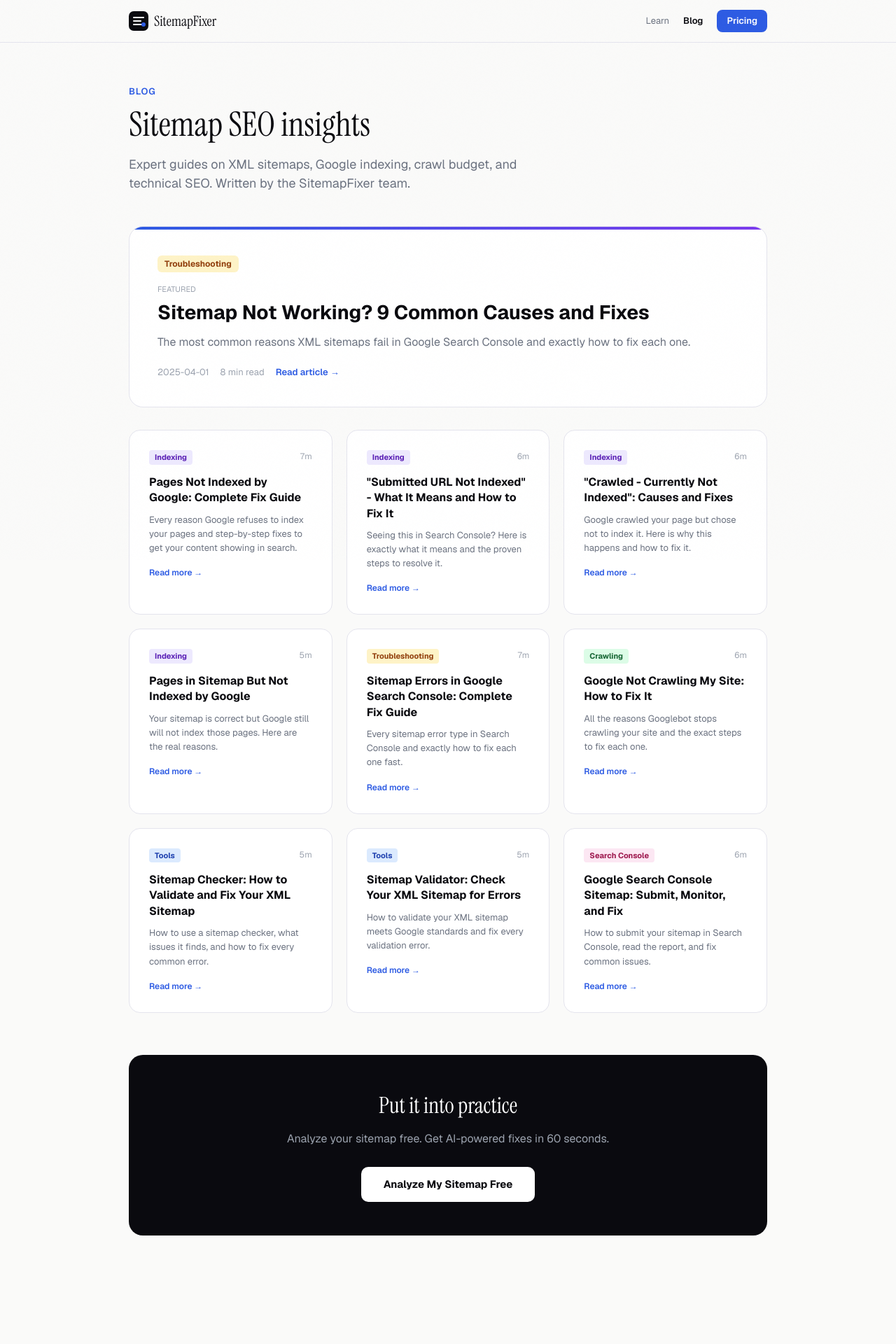
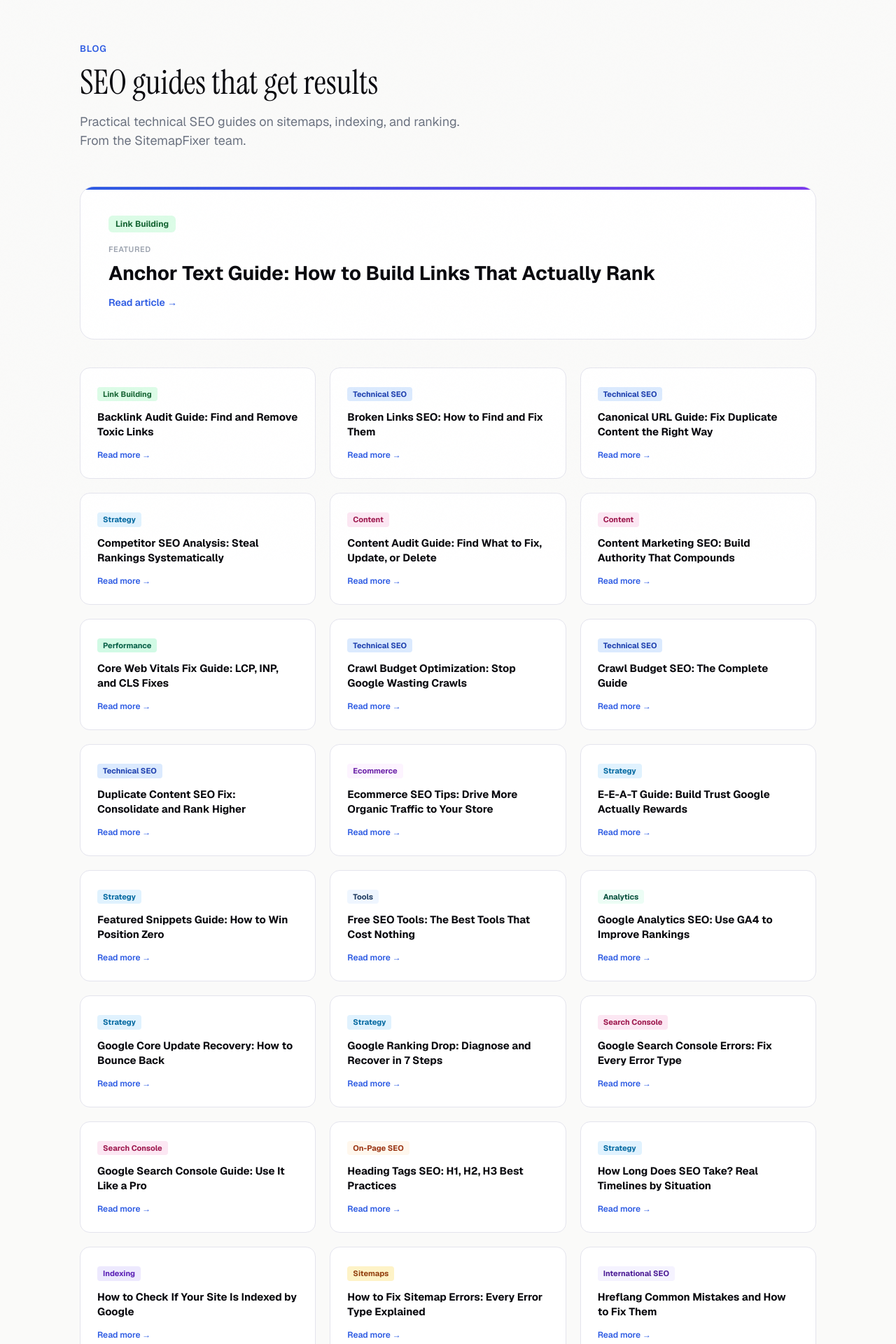
Before and after one commit to Watermelon-Coctail-Bar/sitemap-fixer, a Next.js app: page /blog in a window 1280 px wide. Shown: the top 1920 px of the page at 70% size. Before the commit the page ends 1825 px from the top, so only its background shows below. Built offline with nearby package versions, Linux system fonts and the light colour scheme.

Commit message:
Update page.tsx

```diff
--- a/src/app/blog/page.tsx
+++ b/src/app/blog/page.tsx
@@ -1,90 +1,134 @@
 import type { Metadata } from 'next';
+
 export const metadata: Metadata = {
-  title: 'Blog - Sitemap SEO Tips and Guides | SitemapFixer',
-  description: 'Expert guides on XML sitemaps, Google indexing, crawl budget, and technical SEO. Free articles from the SitemapFixer team.',
+  title: 'Blog - SEO Guides and Technical SEO Tips | SitemapFixer',
+  description: 'Expert guides on XML sitemaps, Google indexing, crawl budget, Core Web Vitals, and technical SEO. Free articles from the SitemapFixer team.',
   alternates: { canonical: 'https://sitemapfixer.com/blog' },
+  openGraph: { title: 'Blog - SEO Guides | SitemapFixer', url: 'https://sitemapfixer.com/blog', type: 'website' },
 };
+
 const POSTS = [
-  { slug: 'sitemap-not-working', title: 'Sitemap Not Working? 9 Common Causes and Fixes', desc: 'The most common reasons XML sitemaps fail in Google Search Console and exactly how to fix each one.', date: '2025-04-01', cat: 'Troubleshooting', min: 8 },
-  { slug: 'pages-not-indexed-google', title: 'Pages Not Indexed by Google: Complete Fix Guide', desc: 'Every reason Google refuses to index your pages and step-by-step fixes to get your content showing in search.', date: '2025-04-01', cat: 'Indexing', min: 7 },
-  { slug: 'submitted-url-not-indexed', title: '"Submitted URL Not Indexed" - What It Means and How to Fix It', desc: 'Seeing this in Search Console? Here is exactly what it means and the proven steps to resolve it.', date: '2025-04-01', cat: 'Indexing', min: 6 },
-  { slug: 'crawled-currently-not-indexed', title: '"Crawled - Currently Not Indexed": Causes and Fixes', desc: 'Google crawled your page but chose not to index it. Here is why this happens and how to fix it.', date: '2025-04-01', cat: 'Indexing', min: 6 },
-  { slug: 'pages-in-sitemap-not-indexed', title: 'Pages in Sitemap But Not Indexed by Google', desc: 'Your sitemap is correct but Google still will not index those pages. Here are the real reasons.', date: '2025-04-01', cat: 'Indexing', min: 5 },
-  { slug: 'sitemap-errors-google-search-console', title: 'Sitemap Errors in Google Search Console: Complete Fix Guide', desc: 'Every sitemap error type in Search Console and exactly how to fix each one fast.', date: '2025-04-01', cat: 'Troubleshooting', min: 7 },
-  { slug: 'google-not-crawling-my-site', title: 'Google Not Crawling My Site: How to Fix It', desc: 'All the reasons Googlebot stops crawling your site and the exact steps to fix each one.', date: '2025-04-01', cat: 'Crawling', min: 6 },
-  { slug: 'sitemap-checker', title: 'Sitemap Checker: How to Validate and Fix Your XML Sitemap', desc: 'How to use a sitemap checker, what issues it finds, and how to fix every common error.', date: '2025-04-01', cat: 'Tools', min: 5 },
-  { slug: 'sitemap-validator', title: 'Sitemap Validator: Check Your XML Sitemap for Errors', desc: 'How to validate your XML sitemap meets Google standards and fix every validation error.', date: '2025-04-01', cat: 'Tools', min: 5 },
-  { slug: 'google-search-console-sitemap', title: 'Google Search Console Sitemap: Submit, Monitor, and Fix', desc: 'How to submit your sitemap in Search Console, read the report, and fix common issues.', date: '2025-04-01', cat: 'Search Console', min: 6 },
+  { slug: 'anchor-text-guide', title: 'Anchor Text Guide: How to Build Links That Actually Rank', cat: 'Link Building' },
+  { slug: 'backlink-audit-guide', title: 'Backlink Audit Guide: Find and Remove Toxic Links', cat: 'Link Building' },
+  { slug: 'broken-links-seo', title: 'Broken Links SEO: How to Find and Fix Them', cat: 'Technical SEO' },
+  { slug: 'canonical-url-guide', title: 'Canonical URL Guide: Fix Duplicate Content the Right Way', cat: 'Technical SEO' },
+  { slug: 'competitor-seo-analysis', title: 'Competitor SEO Analysis: Steal Rankings Systematically', cat: 'Strategy' },
+  { slug: 'content-audit-guide', title: 'Content Audit Guide: Find What to Fix, Update, or Delete', cat: 'Content' },
+  { slug: 'content-marketing-seo', title: 'Content Marketing SEO: Build Authority That Compounds', cat: 'Content' },
+  { slug: 'core-web-vitals-fix-guide', title: 'Core Web Vitals Fix Guide: LCP, INP, and CLS Fixes', cat: 'Performance' },
+  { slug: 'crawl-budget-optimization', title: 'Crawl Budget Optimization: Stop Google Wasting Crawls', cat: 'Technical SEO' },
+  { slug: 'crawl-budget-seo-guide', title: 'Crawl Budget SEO: The Complete Guide', cat: 'Technical SEO' },
+  { slug: 'duplicate-content-seo-fix', title: 'Duplicate Content SEO Fix: Consolidate and Rank Higher', cat: 'Technical SEO' },
+  { slug: 'ecommerce-seo-tips', title: 'Ecommerce SEO Tips: Drive More Organic Traffic to Your Store', cat: 'Ecommerce' },
+  { slug: 'eeat-guide', title: 'E-E-A-T Guide: Build Trust Google Actually Rewards', cat: 'Strategy' },
+  { slug: 'featured-snippets-guide', title: 'Featured Snippets Guide: How to Win Position Zero', cat: 'Strategy' },
+  { slug: 'free-seo-tools', title: 'Free SEO Tools: The Best Tools That Cost Nothing', cat: 'Tools' },
+  { slug: 'google-analytics-seo', title: 'Google Analytics SEO: Use GA4 to Improve Rankings', cat: 'Analytics' },
+  { slug: 'google-core-update-recovery', title: 'Google Core Update Recovery: How to Bounce Back', cat: 'Strategy' },
+  { slug: 'google-ranking-drop', title: 'Google Ranking Drop: Diagnose and Recover in 7 Steps', cat: 'Strategy' },
+  { slug: 'google-search-console-errors-guide', title: 'Google Search Console Errors: Fix Every Error Type', cat: 'Search Console' },
+  { slug: 'google-search-console-guide', title: 'Google Search Console Guide: Use It Like a Pro', cat: 'Search Console' },
+  { slug: 'heading-tags-seo', title: 'Heading Tags SEO: H1, H2, H3 Best Practices', cat: 'On-Page SEO' },
+  { slug: 'how-long-does-seo-take', title: 'How Long Does SEO Take? Real Timelines by Situation', cat: 'Strategy' },
+  { slug: 'how-to-check-if-site-is-indexed', title: 'How to Check If Your Site Is Indexed by Google', cat: 'Indexing' },
+  { slug: 'how-to-fix-sitemap-errors', title: 'How to Fix Sitemap Errors: Every Error Type Explained', cat: 'Sitemaps' },
+  { slug: 'hreflang-common-mistakes', title: 'Hreflang Common Mistakes and How to Fix Them', cat: 'International SEO' },
+  { slug: 'https-migration-guide', title: 'HTTPS Migration Guide: Move Without Losing Rankings', cat: 'Technical SEO' },
+  { slug: 'image-alt-text-guide', title: 'Image Alt Text Guide: Write Alt Text That Ranks', cat: 'On-Page SEO' },
+  { slug: 'indexing-speed-guide', title: 'Indexing Speed Guide: Get Pages Indexed Faster', cat: 'Indexing' },
+  { slug: 'internal-linking-strategy', title: 'Internal Linking Strategy: Pass Authority to Every Page', cat: 'On-Page SEO' },
+  { slug: 'international-seo-guide', title: 'International SEO Guide: Rank in Multiple Countries', cat: 'International SEO' },
+  { slug: 'javascript-seo-guide', title: 'JavaScript SEO Guide: Make Your JS Site Crawlable', cat: 'Technical SEO' },
+  { slug: 'keyword-cannibalization', title: 'Keyword Cannibalization: Find It and Fix It for Good', cat: 'Strategy' },
+  { slug: 'keyword-research-guide', title: 'Keyword Research Guide: Find Keywords That Drive Revenue', cat: 'Keyword Research' },
+  { slug: 'link-building-guide', title: 'Link Building Guide: Earn Backlinks That Move Rankings', cat: 'Link Building' },
+  { slug: 'link-equity-guide', title: 'Link Equity Guide: How PageRank Flows Through Your Site', cat: 'Link Building' },
+  { slug: 'local-citations-guide', title: 'Local Citations Guide: Build NAP Consistency That Ranks', cat: 'Local SEO' },
+  { slug: 'local-seo-basics', title: 'Local SEO Basics: Get Found in Your City', cat: 'Local SEO' },
+  { slug: 'long-tail-keywords-guide', title: 'Long-Tail Keywords Guide: Win Traffic With Less Competition', cat: 'Keyword Research' },
+  { slug: 'meta-description-optimization', title: 'Meta Description Optimization: Write Descriptions That Get Clicks', cat: 'On-Page SEO' },
+  { slug: 'meta-tags-guide', title: 'Meta Tags Guide: Every Tag and When to Use It', cat: 'On-Page SEO' },
+  { slug: 'mobile-seo-guide', title: 'Mobile SEO Guide: Optimize for Mobile-First Indexing', cat: 'Technical SEO' },
+  { slug: 'noindex-fix-guide', title: 'Noindex Fix Guide: Remove the Tag When It Should Not Be There', cat: 'Technical SEO' },
+  { slug: 'on-page-seo-checklist', title: 'On-Page SEO Checklist: Optimize Every Page Completely', cat: 'On-Page SEO' },
+  { slug: 'orphan-pages-fix', title: 'Orphan Pages Fix: Find and Link Every Orphaned Page', cat: 'Technical SEO' },
+  { slug: 'page-speed-improvement', title: 'Page Speed Improvement: 10 Quick Wins Ranked by Impact', cat: 'Performance' },
+  { slug: 'page-title-optimization', title: 'Page Title Optimization: Write Titles That Rank and Get Clicks', cat: 'On-Page SEO' },
+  { slug: 'pagination-seo-guide', title: 'Pagination SEO Guide: Handle Paginated Content Correctly', cat: 'Technical SEO' },
+  { slug: 'redirect-seo-guide', title: 'Redirect SEO Guide: 301, 302, and When to Use Each', cat: 'Technical SEO' },
+  { slug: 'robots-txt-disallow-all', title: 'Robots.txt Disallow All: When and How to Use It', cat: 'Technical SEO' },
+  { slug: 'schema-markup-guide', title: 'Schema Markup Guide: Add Structured Data That Gets Rich Results', cat: 'Technical SEO' },
+  { slug: 'seo-audit-tools', title: 'SEO Audit Tools: The Best Tools for Finding Every Issue', cat: 'Tools' },
+  { slug: 'seo-basics-guide', title: "SEO Basics: A Beginner's Guide to Search Engine Optimization", cat: 'Strategy' },
+  { slug: 'seo-checklist-2025', title: 'SEO Checklist 2025: Every Ranking Factor That Matters', cat: 'Strategy' },
+  { slug: 'seo-for-bloggers', title: 'SEO for Bloggers: Grow Your Blog With Organic Traffic', cat: 'Content' },
+  { slug: 'seo-for-startups-guide', title: 'SEO for Startups: Get Traction Without a Big Budget', cat: 'Strategy' },
+  { slug: 'seo-mistakes-beginners', title: 'SEO Mistakes Beginners Make and How to Avoid Them', cat: 'Strategy' },
+  { slug: 'seo-roi-calculation', title: 'SEO ROI Calculation: Prove the Value of Organic Traffic', cat: 'Analytics' },
+  { slug: 'site-migration-seo-guide', title: 'Site Migration SEO Guide: Move Without Losing Rankings', cat: 'Technical SEO' },
+  { slug: 'site-speed-seo', title: 'Site Speed SEO: How Page Load Time Affects Rankings', cat: 'Performance' },
+  { slug: 'sitemap-blocked-robots-txt', title: 'Sitemap Blocked by Robots.txt: How to Fix It', cat: 'Sitemaps' },
+  { slug: 'sitemap-vs-robots-txt', title: 'Sitemap vs Robots.txt: What Each Does and When to Use It', cat: 'Sitemaps' },
+  { slug: 'social-media-seo', title: 'Social Media SEO: Use Social to Amplify Search Rankings', cat: 'Strategy' },
+  { slug: 'structured-data-guide', title: 'Structured Data Guide: Schema Types That Help Rankings', cat: 'Technical SEO' },
+  { slug: 'submit-sitemap-google', title: 'Submit Sitemap to Google: Step-by-Step in Search Console', cat: 'Sitemaps' },
+  { slug: 'technical-seo-audit-guide', title: 'Technical SEO Audit Guide: Find Every Issue Systematically', cat: 'Technical SEO' },
+  { slug: 'technical-seo-for-beginners', title: 'Technical SEO for Beginners: The Essentials Explained', cat: 'Technical SEO' },
+  { slug: 'thin-content-guide', title: 'Thin Content Guide: Find It and Fix It for Better Rankings', cat: 'Content' },
+  { slug: 'url-structure-guide', title: 'URL Structure Guide: Build URLs That Rank and Convert', cat: 'Technical SEO' },
+  { slug: 'video-seo-guide', title: 'Video SEO Guide: Rank Your Videos in Google Search', cat: 'Content' },
+  { slug: 'website-not-showing-google', title: 'Website Not Showing in Google: Every Fix Explained', cat: 'Indexing' },
+  { slug: 'website-speed-test-tools', title: 'Website Speed Test Tools: Measure and Improve Performance', cat: 'Tools' },
+  { slug: 'why-is-google-not-indexing-my-site', title: 'Why Is Google Not Indexing My Site? All Reasons Fixed', cat: 'Indexing' },
+  { slug: 'xml-sitemap-not-working', title: 'XML Sitemap Not Working: Fix Every Common Issue', cat: 'Sitemaps' },
+  { slug: 'xml-sitemap-submission', title: 'XML Sitemap Submission: Submit to Google, Bing, and More', cat: 'Sitemaps' },
 ];
+
 const CAT_COLORS: Record<string, string> = {
-  'Troubleshooting': '#fef3c7',
-  'Indexing': '#ede9fe',
-  'Crawling': '#dcfce7',
-  'Tools': '#dbeafe',
-  'Search Console': '#fce7f3',
+  'Technical SEO': '#dbeafe', 'Sitemaps': '#fef3c7', 'Indexing': '#ede9fe',
+  'Link Building': '#dcfce7', 'Content': '#fce7f3', 'Strategy': '#e0f2fe',
+  'Performance': '#d1fae5', 'On-Page SEO': '#fff7ed', 'Search Console': '#fce7f3',
+  'Keyword Research': '#f0fdf4', 'Local SEO': '#fefce8', 'International SEO': '#f5f3ff',
+  'Analytics': '#ecfdf5', 'Tools': '#eff6ff', 'Ecommerce': '#fdf4ff',
 };
 const CAT_TEXT: Record<string, string> = {
-  'Troubleshooting': '#92400e',
-  'Indexing': '#5b21b6',
-  'Crawling': '#166534',
-  'Tools': '#1e40af',
-  'Search Console': '#9d174d',
+  'Technical SEO': '#1e40af', 'Sitemaps': '#92400e', 'Indexing': '#5b21b6',
+  'Link Building': '#166534', 'Content': '#9d174d', 'Strategy': '#0369a1',
+  'Performance': '#065f46', 'On-Page SEO': '#9a3412', 'Search Console': '#9d174d',
+  'Keyword Research': '#14532d', 'Local SEO': '#713f12', 'International SEO': '#4c1d95',
+  'Analytics': '#064e3b', 'Tools': '#1e3a5f', 'Ecommerce': '#6b21a8',
 };
+
 export default function BlogIndex() {
+  const featured = POSTS[0];
+  const rest = POSTS.slice(1);
   return (
     <div style={{ minHeight: '100vh', background: '#fafaf9' }}>
-      {/* Nav */}
-      <nav style={{ borderBottom: '1px solid #e4e4ed', background: 'rgba(250,250,249,0.9)', backdropFilter: 'blur(12px)', position: 'sticky', top: 0, zIndex: 100 }}>
-        <div style={{ maxWidth: 960, margin: '0 auto', padding: '14px 24px', display: 'flex', alignItems: 'center', justifyContent: 'space-between' }}>
-          <a href="/" style={{ display: 'flex', alignItems: 'center', gap: 8, textDecoration: 'none' }}>
-            <svg width="28" height="28" viewBox="0 0 28 28" fill="none"><rect width="28" height="28" rx="7" fill="#0a0a0f"/><path d="M7 9h14M7 14h10M7 19h12" stroke="white" strokeWidth="2" strokeLinecap="round"/><circle cx="21" cy="19" r="3" fill="#2d5be3"/></svg>
-            <span style={{ fontFamily: "'Instrument Serif', serif", fontSize: 20, color: '#0a0a0f' }}>SitemapFixer</span>
-          </a>
-          <div style={{ display: 'flex', gap: 20, alignItems: 'center' }}>
-            <a href="/learn" style={{ fontSize: 13, color: '#6b7280', textDecoration: 'none' }}>Learn</a>
-            <a href="/blog" style={{ fontSize: 13, color: '#0a0a0f', fontWeight: 600, textDecoration: 'none' }}>Blog</a>
-            <a href="/pricing" style={{ fontSize: 13, color: 'white', background: '#2d5be3', padding: '6px 14px', borderRadius: 8, textDecoration: 'none', fontWeight: 600 }}>Pricing</a>
-          </div>
+      <div style={{ maxWidth: 1100, margin: '0 auto', padding: '60px 24px' }}>
+        <div style={{ marginBottom: 52 }}>
+          <div style={{ fontSize: 13, color: '#2d5be3', fontWeight: 600, marginBottom: 12, textTransform: 'uppercase', letterSpacing: '0.06em' }}>Blog</div>
+          <h1 style={{ fontFamily: "'Instrument Serif', serif", fontSize: 48, color: '#0a0a0f', marginBottom: 16, lineHeight: 1.1 }}>SEO guides that get results</h1>
+          <p style={{ fontSize: 18, color: '#6b7280', maxWidth: 560 }}>Practical technical SEO guides on sitemaps, indexing, and ranking. From the SitemapFixer team.</p>
         </div>
-      </nav>
-      <div style={{ maxWidth: 960, margin: '0 auto', padding: '60px 24px' }}>
-        {/* Header */}
-        <div style={{ marginBottom: 48 }}>
-          <div style={{ fontSize: 13, color: '#2d5be3', fontWeight: 600, marginBottom: 12, textTransform: 'uppercase', letterSpacing: '0.06em' }}>Blog</div>
-          <h1 style={{ fontFamily: "'Instrument Serif', serif", fontSize: 48, color: '#0a0a0f', marginBottom: 16, lineHeight: 1.1 }}>Sitemap SEO insights</h1>
-          <p style={{ fontSize: 18, color: '#6b7280', maxWidth: 560 }}>Expert guides on XML sitemaps, Google indexing, crawl budget, and technical SEO. Written by the SitemapFixer team.</p>
-        </div>
-        {/* Featured post */}
-        <a href={'/blog/' + POSTS[0].slug} style={{ display: 'block', textDecoration: 'none', background: 'white', border: '1px solid #e4e4ed', borderRadius: 20, padding: '40px', marginBottom: 32, position: 'relative', overflow: 'hidden' }}>
+        <a href={'/blog/' + featured.slug} style={{ display: 'block', textDecoration: 'none', background: 'white', border: '1px solid #e4e4ed', borderRadius: 20, padding: '40px', marginBottom: 40, position: 'relative', overflow: 'hidden' }}>
           <div style={{ position: 'absolute', top: 0, left: 0, right: 0, height: 4, background: 'linear-gradient(90deg, #2d5be3, #7c3aed)' }} />
-          <div style={{ display: 'inline-block', background: CAT_COLORS[POSTS[0].cat], color: CAT_TEXT[POSTS[0].cat], fontSize: 12, fontWeight: 700, padding: '3px 10px', borderRadius: 6, marginBottom: 16 }}>{POSTS[0].cat}</div>
-          <div style={{ fontSize: 11, color: '#9ca3af', marginBottom: 8 }}>FEATURED</div>
-          <h2 style={{ fontSize: 28, fontWeight: 800, color: '#0a0a0f', marginBottom: 12, lineHeight: 1.25 }}>{POSTS[0].title}</h2>
-          <p style={{ fontSize: 16, color: '#6b7280', lineHeight: 1.6, marginBottom: 20 }}>{POSTS[0].desc}</p>
-          <div style={{ display: 'flex', alignItems: 'center', gap: 16, fontSize: 13, color: '#9ca3af' }}>
-            <span>{POSTS[0].date}</span>
-            <span>{POSTS[0].min} min read</span>
-            <span style={{ color: '#2d5be3', fontWeight: 600 }}>Read article →</span>
-          </div>
+          <div style={{ display: 'inline-block', background: CAT_COLORS[featured.cat] || '#f3f4f6', color: CAT_TEXT[featured.cat] || '#374151', fontSize: 12, fontWeight: 700, padding: '3px 10px', borderRadius: 6, marginBottom: 16 }}>{featured.cat}</div>
+          <div style={{ fontSize: 11, color: '#9ca3af', marginBottom: 8, fontWeight: 600, textTransform: 'uppercase', letterSpacing: '0.05em' }}>Featured</div>
+          <h2 style={{ fontSize: 28, fontWeight: 800, color: '#0a0a0f', marginBottom: 12, lineHeight: 1.25 }}>{featured.title}</h2>
+          <span style={{ color: '#2d5be3', fontWeight: 600, fontSize: 14 }}>Read article →</span>
         </a>
-        {/* Grid */}
         <div style={{ display: 'grid', gridTemplateColumns: 'repeat(3, 1fr)', gap: 20 }}>
-          {POSTS.slice(1).map(post => (
-            <a key={post.slug} href={'/blog/' + post.slug} style={{ display: 'block', textDecoration: 'none', background: 'white', border: '1px solid #e4e4ed', borderRadius: 16, padding: '28px', transition: 'border-color 0.15s, box-shadow 0.15s' }}>
-              <div style={{ display: 'flex', justifyContent: 'space-between', alignItems: 'flex-start', marginBottom: 14 }}>
-                <span style={{ display: 'inline-block', background: CAT_COLORS[post.cat], color: CAT_TEXT[post.cat], fontSize: 11, fontWeight: 700, padding: '2px 8px', borderRadius: 4 }}>{post.cat}</span>
-                <span style={{ fontSize: 12, color: '#9ca3af' }}>{post.min}m</span>
-              </div>
-              <h3 style={{ fontSize: 16, fontWeight: 700, color: '#0a0a0f', marginBottom: 10, lineHeight: 1.4 }}>{post.title}</h3>
-              <p style={{ fontSize: 13, color: '#6b7280', lineHeight: 1.55 }}>{post.desc}</p>
-              <div style={{ fontSize: 12, color: '#2d5be3', fontWeight: 600, marginTop: 16 }}>Read more →</div>
+          {rest.map(post => (
+            <a key={post.slug} href={'/blog/' + post.slug} style={{ display: 'block', textDecoration: 'none', background: 'white', border: '1px solid #e4e4ed', borderRadius: 14, padding: '24px' }}>
+              <span style={{ display: 'inline-block', background: CAT_COLORS[post.cat] || '#f3f4f6', color: CAT_TEXT[post.cat] || '#374151', fontSize: 11, fontWeight: 700, padding: '2px 8px', borderRadius: 4, marginBottom: 12 }}>{post.cat}</span>
+              <div style={{ fontSize: 15, fontWeight: 700, color: '#0a0a0f', lineHeight: 1.4 }}>{post.title}</div>
+              <div style={{ fontSize: 12, color: '#2d5be3', fontWeight: 600, marginTop: 14 }}>Read more →</div>
             </a>
           ))}
         </div>
-        {/* CTA */}
         <div style={{ background: '#0a0a0f', borderRadius: 20, padding: '48px', textAlign: 'center', marginTop: 60 }}>
-          <h2 style={{ fontFamily: "'Instrument Serif', serif", fontSize: 32, color: 'white', marginBottom: 12 }}>Put it into practice</h2>
-          <p style={{ fontSize: 16, color: '#9ca3af', marginBottom: 28 }}>Analyze your sitemap free. Get AI-powered fixes in 60 seconds.</p>
+          <h2 style={{ fontFamily: "'Instrument Serif', serif", fontSize: 32, color: 'white', marginBottom: 12 }}>Apply it to your site</h2>
+          <p style={{ fontSize: 16, color: '#9ca3af', marginBottom: 28 }}>Analyze your sitemap free - get AI fixes in 60 seconds.</p>
           <a href="/" style={{ display: 'inline-block', background: 'white', color: '#0a0a0f', padding: '14px 32px', borderRadius: 10, textDecoration: 'none', fontWeight: 700, fontSize: 15 }}>Analyze My Sitemap Free</a>
         </div>
       </div>
```
